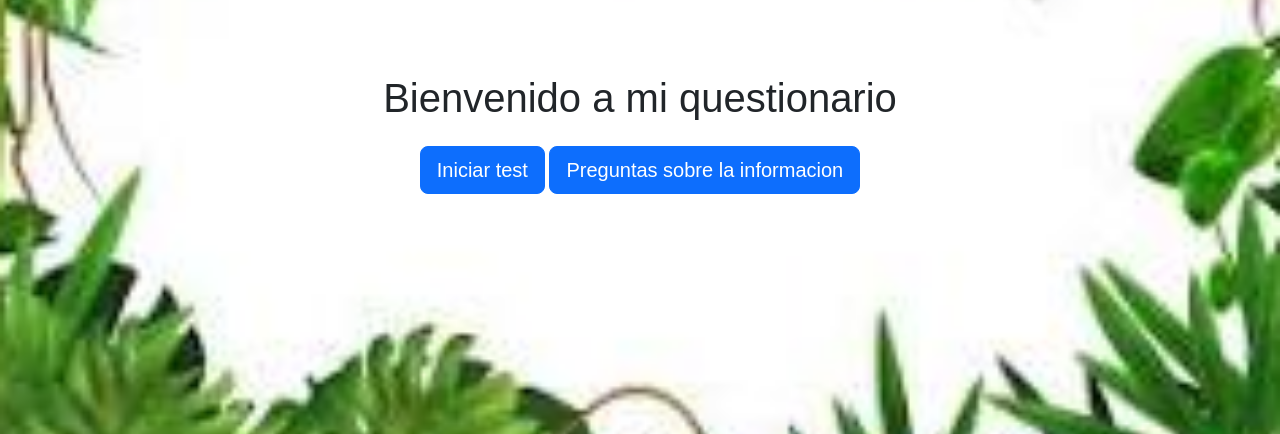
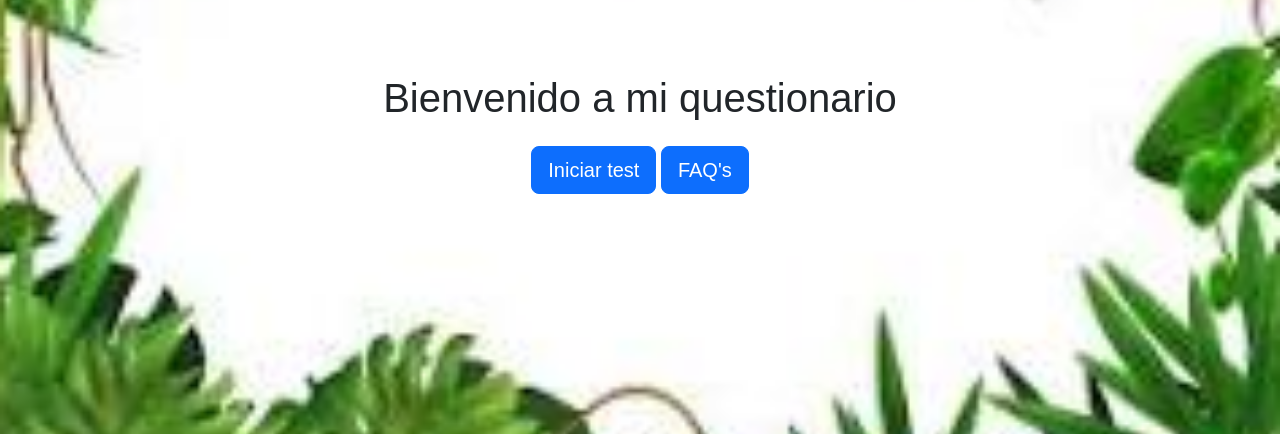
Before and after one commit to HPython-student/webflask2, a Flask app: page / in a window 1280 px wide. Shown: the part 266-700 px from the top of the page. Run offline with Flask 3, Linux system fonts and the light colour scheme.

Commit message:
Update home.html

```diff
--- a/templates/home.html
+++ b/templates/home.html
@@ -12,7 +12,9 @@
         <h1 class="mb-4">Bienvenido a mi questionario</h1>
         <form action="/test" method="get">
             <button type="submit" class="btn btn-primary btn-lg">Iniciar test</button>
-            <button type="submit" class="btn btn-primary btn-lg">Preguntas sobre la informacion</button>
+            <form action="/faqs" method="get">
+            <button type="submit" class="btn btn-primary btn-lg">FAQ's</button>
+        </form>
         </form>
     </div>
 </body>
```
